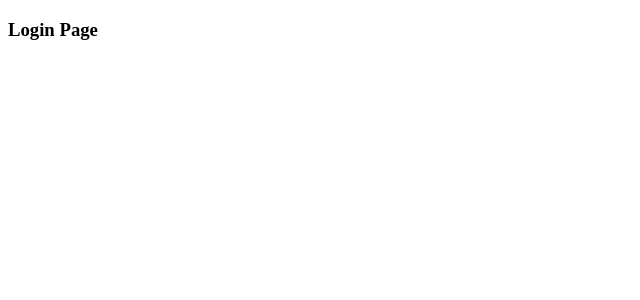
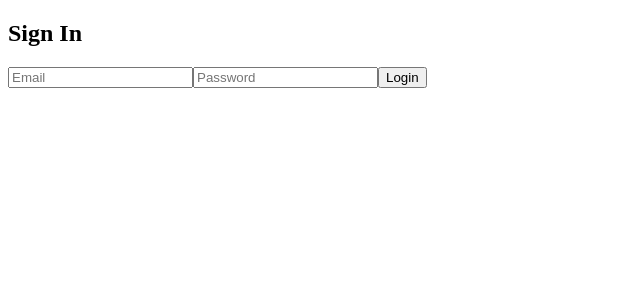
Before and after one commit to Sweety-Mitra/CapStone_YouTube, a React (Vite) app: page /login in a window 1280 px wide. Shown: the top 300 px of the page, without its empty margins (0-640 px from the left). Built offline with nearby package versions, Linux system fonts and the light colour scheme.

Commit message:
feat: add login page UI with basic validation

```diff
--- a/src/pages/Login.jsx
+++ b/src/pages/Login.jsx
@@ -1,5 +1,57 @@
+// This page handles user login UI
+// Backend integration (JWT) will be added later
+
+import { useState } from "react";
+
 const Login = () => {
-  return <h3>Login Page</h3>;
+  // State to store form values
+  const [email, setEmail] = useState("");
+  const [password, setPassword] = useState("");
+
+  // State to store error messages
+  const [error, setError] = useState("");
+
+  // Handle login form submission
+  const handleLogin = (e) => {
+    e.preventDefault();
+
+    // Basic validation
+    if (!email || !password) {
+      setError("All fields are required");
+      return;
+    }
+
+    // Temporary action (backend will replace this)
+    console.log("Logging in with:", email, password);
+
+    setError("");
+  };
+
+  return (
+    <div className="auth-container">
+      <h2>Sign In</h2>
+
+      {error && <p className="error-text">{error}</p>}
+
+      <form onSubmit={handleLogin}>
+        <input
+          type="email"
+          placeholder="Email"
+          value={email}
+          onChange={(e) => setEmail(e.target.value)}
+        />
+
+        <input
+          type="password"
+          placeholder="Password"
+          value={password}
+          onChange={(e) => setPassword(e.target.value)}
+        />
+
+        <button type="submit">Login</button>
+      </form>
+    </div>
+  );
 };
 
 export default Login;
```
